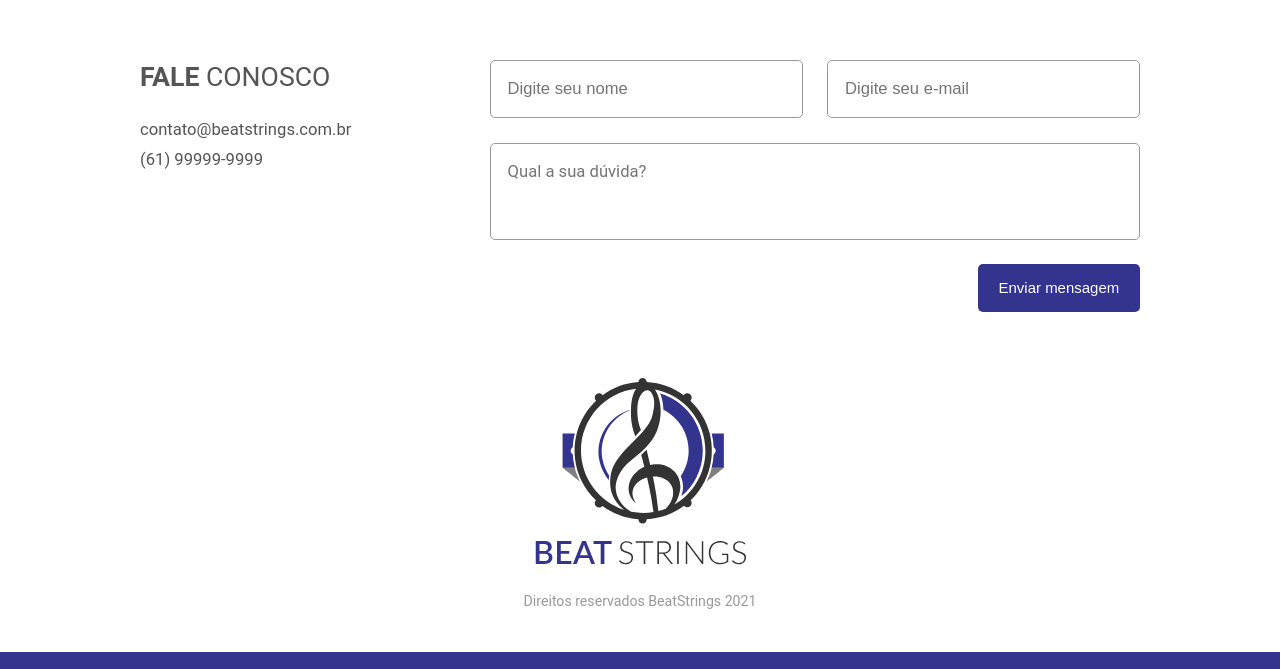
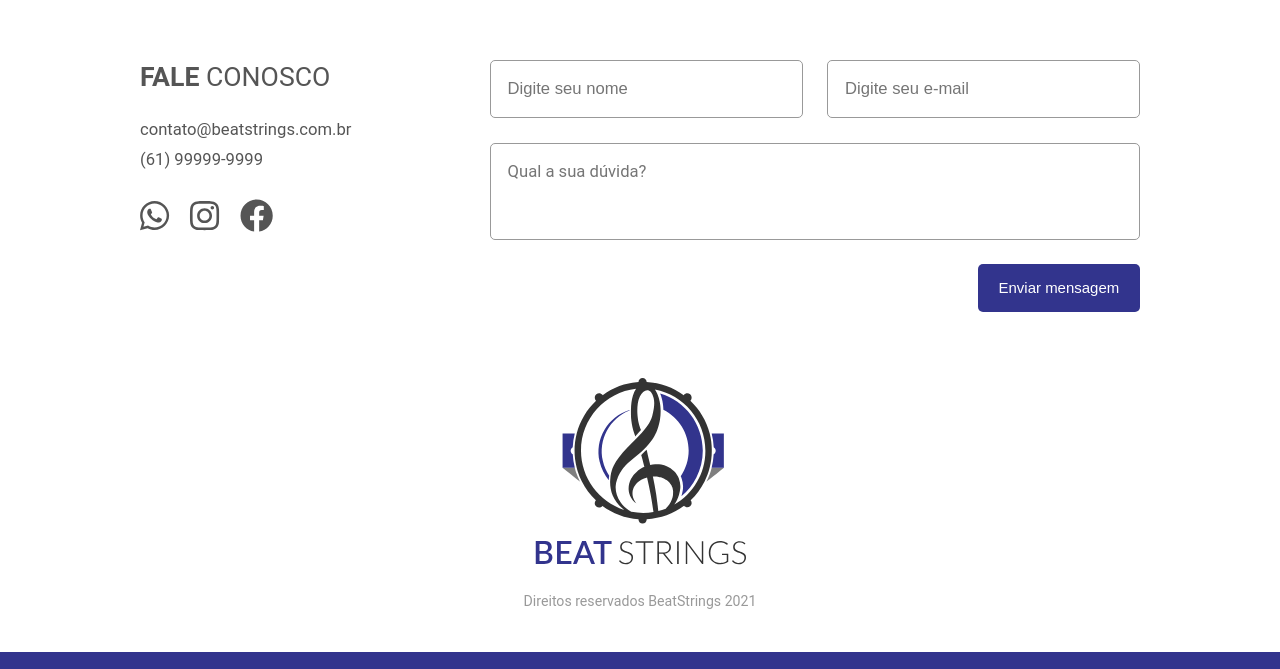
Before and after one commit to alexgsalg/beatstrings, a React (Create React App) app: page / in a window 1280 px wide. Shown: the part 2666-3335 px from the top of the page. Built offline with nearby package versions, Linux system fonts and the light colour scheme.

Commit message:
fontawesome funcionando

```diff
--- a/src/website/Website.jsx
+++ b/src/website/Website.jsx
@@ -3,8 +3,9 @@ import './style-website.scss'
 import { FontAwesomeIcon } from '@fortawesome/react-fontawesome'
 import { faTimes } from '@fortawesome/free-solid-svg-icons'
 import { faBars } from '@fortawesome/free-solid-svg-icons'
-// import { faFacebook } from '@fortawesome/free-brands-svg-icons'
-// import { faInstagram } from '@fortawesome/free-brands-svg-icons'
+import { faFacebook } from '@fortawesome/free-brands-svg-icons'
+import { faInstagram } from '@fortawesome/free-brands-svg-icons'
+import { faWhatsapp } from '@fortawesome/free-brands-svg-icons'
 import Instruments from '../assets/mock/instruments'
 
 import {ReactComponent as Logo} from "../assets/imgs/logo_negativa.svg"
@@ -42,9 +43,8 @@ function Website() {
 				<Logo/>
 				</a>
 				<div className="mobile">
-            <FontAwesomeIcon icon={["fas", "close"]} />
-				{/* <fa-icon [icon]="openMobile" className="openMobile"></fa-icon>
-				<fa-icon [icon]="closeMobile" className="closeMobile"></fa-icon> */}
+            <FontAwesomeIcon icon={faBars} className="openMobile"/>
+            <FontAwesomeIcon icon={faTimes} className="closeMobile"/>
 				</div>
 				<nav className="header_nav">
 				<a href="#hero" className="header_nav__item">Home</a>
@@ -315,15 +315,15 @@ function Website() {
               >
               <div className="footer_social">
                 {/* </div> */}
-                {/* <a href="#" className="footer_social__item">
-                 //  <fa-icon [icon]="faWhatsapp"></fa-icon
-                ></a>
-                <a href="#" className="footer_social__item"
-                  ><fa-icon [icon]="faInstagram"></fa-icon
-                ></a>
-                <a href="#" className="footer_social__item"
-                  ><fa-icon [icon]="faFacebook"></fa-icon
-                ></a> */}
+                <a href="#" className="footer_social__item">
+                  <FontAwesomeIcon icon={faWhatsapp}/>
+               </a>
+                <a href="#" className="footer_social__item">
+                  <FontAwesomeIcon icon={faInstagram}/>
+                </a>
+                <a href="#" className="footer_social__item">
+                  <FontAwesomeIcon icon={faFacebook}/>
+                </a>
               </div>
             </div>
             <form action="" className="footer_form" name="contactForm">
```
